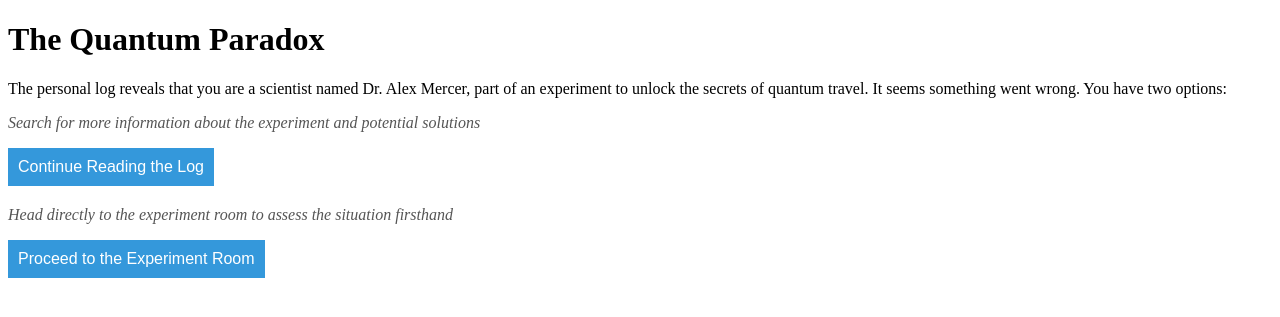
After one commit to GaspardMartinJ/ChooseYourOwnAdventure, a Django app: page /cyoa/make_choice/log/ in a window 1280 px wide. The commit adds this page. Shown: the top 317 px of the page. Run offline with Django 5.2, Linux system fonts and the light colour scheme.

Commit message:
add templates

```diff
--- /dev/null
+++ b/choose_your_own_adventure/static/css/styles.css
@@ -0,0 +1,18 @@
+.choice-container {
+    margin-bottom: 20px;
+}
+
+.choice-button {
+    padding: 10px;
+    font-size: 16px;
+    background-color: #3498db;
+    color: #fff;
+    border: none;
+    cursor: pointer;
+}
+
+.choice-description {
+    font-style: italic;
+    margin-top: 5px;
+    color: #555;
+}
--- a/choose_your_own_adventure/templates/base.html
+++ b/choose_your_own_adventure/templates/base.html
@@ -5,6 +5,8 @@
     <meta http-equiv="X-UA-Compatible" content="IE=edge">
     <meta name="viewport" content="width=device-width, initial-scale=1.0">
     <title>{% block title %}Quantum Paradox{% endblock %}</title>
+    {% load static %}
+    <link rel="stylesheet" href="{% static 'css/styles.css' %}" />
 </head>
 <body>
     <div id="content">
--- /dev/null
+++ b/choose_your_own_adventure/templates/log.html
@@ -0,0 +1,24 @@
+{% extends 'base.html' %}
+
+{% block content %}
+    <h1>The Quantum Paradox</h1>
+    <p>The personal log reveals that you are a scientist named Dr. Alex Mercer, part of an experiment to unlock the secrets of quantum travel. It seems something went wrong. You have two options:</p>
+
+    <div class="choice-container">
+        <p class="choice-description">Search for more information about the experiment and potential solutions</p>
+        <a href="{% url 'make_choice' choice='read' %}">
+            <button class="choice-button">
+                Continue Reading the Log
+            </button>
+        </a>
+    </div>
+
+    <div class="choice-container">
+        <p class="choice-description">Head directly to the experiment room to assess the situation firsthand</p>
+        <a href="{% url 'make_choice' choice='experiment' %}">
+            <button class="choice-button">
+                Proceed to the Experiment Room
+            </button>
+        </a>
+    </div>
+{% endblock %}
```
Also changed, not shown: choose_your_own_adventure/templates/console.html (added, +24 -0 lines), choose_your_own_adventure/templates/portal.html (added, +24 -0 lines), choose_your_own_adventure/templates/start.html (+12 -6 lines).
